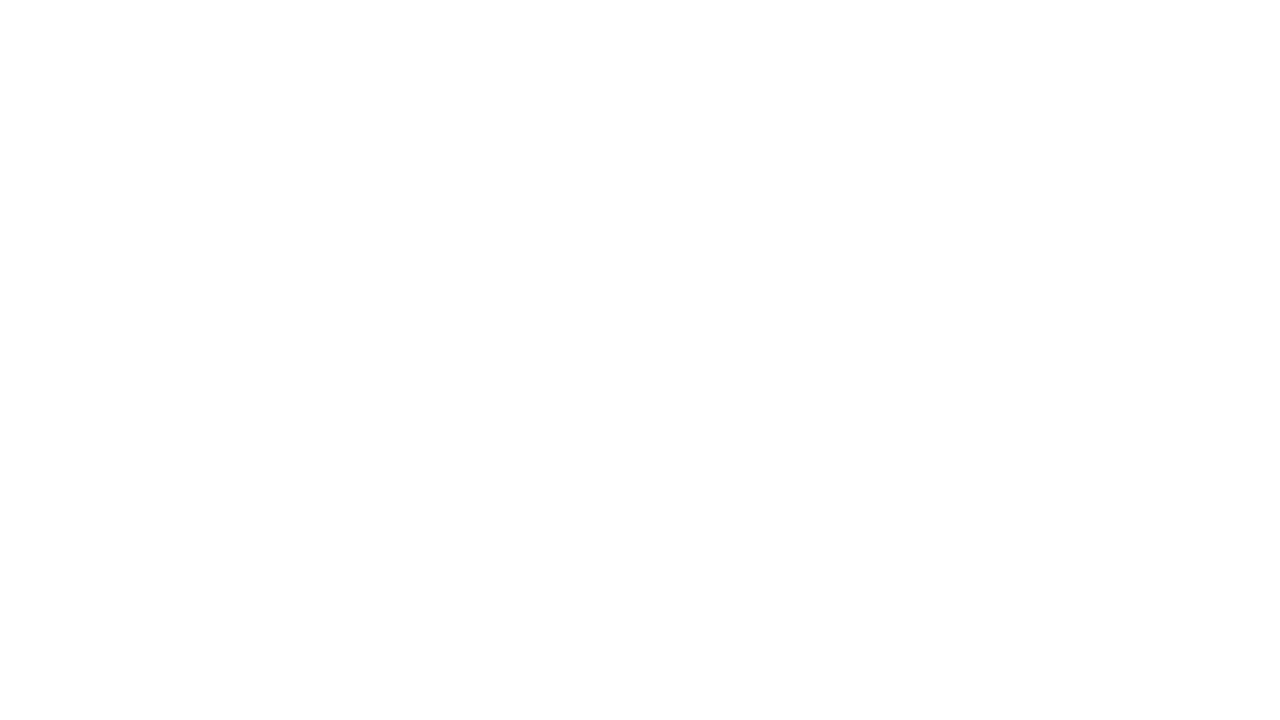
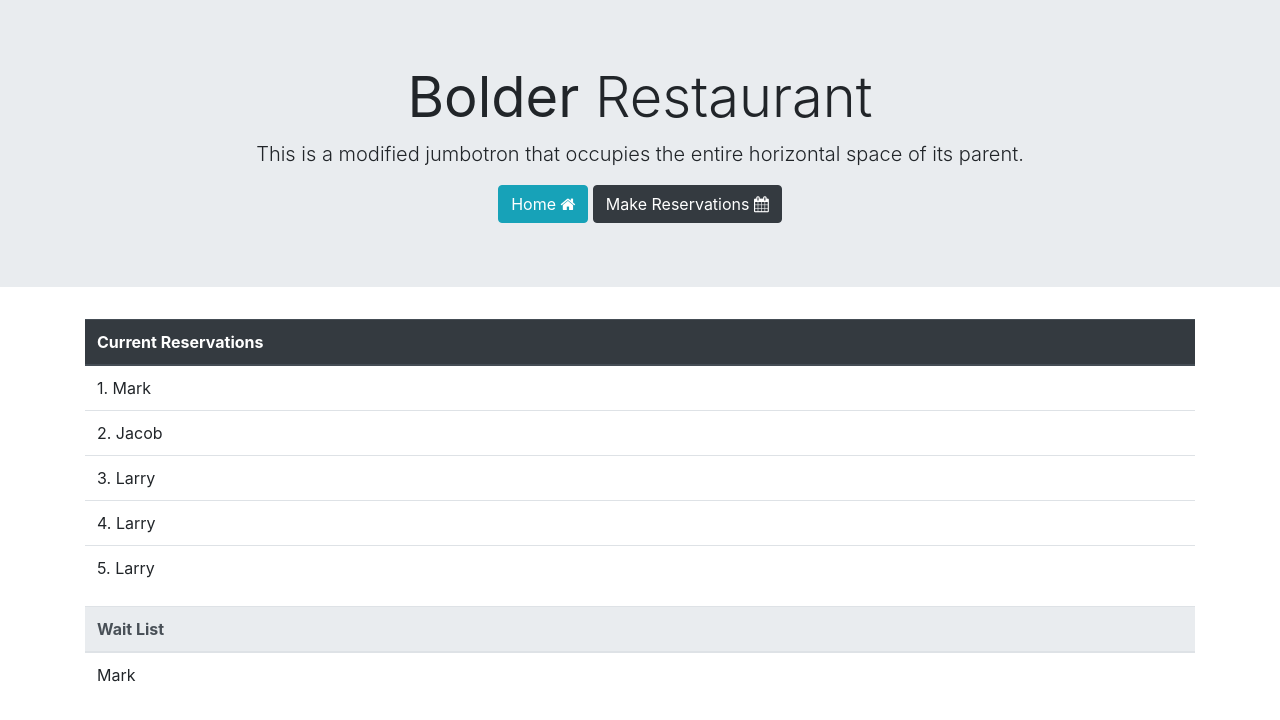
Before and after one commit to kacox1251/Bolder-Restaurant, a plain HTML site: page table.html in a window 1280 px wide. Drawn offline with nearby package versions, Linux system fonts and the light colour scheme.

Commit message:
style/format set up

```diff
--- a/index.html
+++ b/index.html
@@ -4,6 +4,7 @@
     <meta name="viewport" content="width=device-width, initial-scale=1.0">
     <meta http-equiv="X-UA-Compatible" content="ie=edge">
     <link rel="stylesheet" href="https://stackpath.bootstrapcdn.com/bootstrap/4.4.1/css/bootstrap.min.css" integrity="sha384-Vkoo8x4CGsO3+Hhxv8T/Q5PaXtkKtu6ug5TOeNV6gBiFeWPGFN9MuhOf23Q9Ifjh" crossorigin="anonymous">
+    <link href="https://stackpath.bootstrapcdn.com/font-awesome/4.7.0/css/font-awesome.min.css" rel="stylesheet" integrity="sha384-wvfXpqpZZVQGK6TAh5PVlGOfQNHSoD2xbE+QkPxCAFlNEevoEH3Sl0sibVcOQVnN" crossorigin="anonymous">
     <link rel="stylesheet" type="text/css" href="style.css">
     <script src="https://code.jquery.com/jquery-3.4.1.slim.min.js" integrity="sha384-J6qa4849blE2+poT4WnyKhv5vZF5SrPo0iEjwBvKU7imGFAV0wwj1yYfoRSJoZ+n" crossorigin="anonymous"></script>
     <script src="https://cdn.jsdelivr.net/npm/popper.js@1.16.0/dist/umd/popper.min.js" integrity="sha384-Q6E9RHvbIyZFJoft+2mJbHaEWldlvI9IOYy5n3zV9zzTtmI3UksdQRVvoxMfooAo" crossorigin="anonymous"></script>
@@ -12,11 +13,11 @@
 </head>
 <body>
     <div class="jumbotron jumbotron-fluid justify-center">
-        <div class="container justify-center">
-          <h1 id="header" class="display-4">Fluid jumbotron</h1>
+        <div id="jumbo" class="container justify-center">
+          <h1 id="header" class="display-4"><strong>Bolder</strong> Restaurant</h1>
           <p class="lead">This is a modified jumbotron that occupies the entire horizontal space of its parent.</p>
-          <a href="tables.html"><button type="button" class="btn btn-info">Info</button></a>
-          <a href="reservations.html"><button type="button" class="btn btn-dark">Dark</button></a>
+          <a href="table.html"><button type="button" class="btn btn-info">View Tables  <i class="fa fa-list-ul"></i></button></a>
+          <a href="reservations.html"><button type="button" class="btn btn-dark">Make Reservations  <i class="fa fa-calendar"></i></button></a>
         </div>
       </div>
 
--- a/style.css
+++ b/style.css
@@ -1,3 +1,8 @@
-#header {
-    color: blue
+#jumbo {
+    text-align: center;
 }
+
+#reshead {
+    width:100%;
+
+}
--- a/table.html
+++ b/table.html
@@ -0,0 +1,63 @@
+<html lang="en">
+<head>
+    <meta charset="UTF-8">
+    <meta name="viewport" content="width=device-width, initial-scale=1.0">
+    <meta http-equiv="X-UA-Compatible" content="ie=edge">
+    <link rel="stylesheet" href="https://stackpath.bootstrapcdn.com/bootstrap/4.4.1/css/bootstrap.min.css" integrity="sha384-Vkoo8x4CGsO3+Hhxv8T/Q5PaXtkKtu6ug5TOeNV6gBiFeWPGFN9MuhOf23Q9Ifjh" crossorigin="anonymous">
+    <link rel="stylesheet" type="text/css" href="style.css">
+    <link href="https://stackpath.bootstrapcdn.com/font-awesome/4.7.0/css/font-awesome.min.css" rel="stylesheet" integrity="sha384-wvfXpqpZZVQGK6TAh5PVlGOfQNHSoD2xbE+QkPxCAFlNEevoEH3Sl0sibVcOQVnN" crossorigin="anonymous">
+    <script src="https://code.jquery.com/jquery-3.4.1.slim.min.js" integrity="sha384-J6qa4849blE2+poT4WnyKhv5vZF5SrPo0iEjwBvKU7imGFAV0wwj1yYfoRSJoZ+n" crossorigin="anonymous"></script>
+    <script src="https://cdn.jsdelivr.net/npm/popper.js@1.16.0/dist/umd/popper.min.js" integrity="sha384-Q6E9RHvbIyZFJoft+2mJbHaEWldlvI9IOYy5n3zV9zzTtmI3UksdQRVvoxMfooAo" crossorigin="anonymous"></script>
+    <script src="https://stackpath.bootstrapcdn.com/bootstrap/4.4.1/js/bootstrap.min.js" integrity="sha384-wfSDF2E50Y2D1uUdj0O3uMBJnjuUD4Ih7YwaYd1iqfktj0Uod8GCExl3Og8ifwB6" crossorigin="anonymous"></script>
+    <title>Document</title>
+</head>
+<body>
+    <div class="jumbotron jumbotron-fluid justify-center">
+        <div id="jumbo" class="container justify-center">
+          <h1 id="header" class="display-4"><strong>Bolder</strong> Restaurant</h1>
+          <p class="lead">This is a modified jumbotron that occupies the entire horizontal space of its parent.</p>
+          <a href="index.html"><button type="button" class="btn btn-info">Home <i class="fa fa-home"></i></button></a>
+          <a href="reservations.html"><button type="button" class="btn btn-dark">Make Reservations  <i class="fa fa-calendar"></i></button></a>
+        </div>
+      </div>
+     <div class="container">
+      <table class="table">
+        <thead class="thead-dark">
+          <tr>
+            <th id="resHead" scope="col">Current Reservations</th>
+          </tr>
+        </thead>
+        <tbody>
+          <tr>
+            <td>1. Mark</td>
+          </tr>
+          <tr>
+            <td>2. Jacob</td>
+          </tr>
+          <tr>
+            <td>3. Larry</td>
+          </tr>
+          <tr>
+            <td>4. Larry</td>
+          </tr>
+          <tr>
+            <td>5. Larry</td>
+          </tr>
+        </tbody>
+      </table>
+
+      <table class="table">
+        <thead class="thead-light">
+          <tr>
+            <th scope="col">Wait List</th>
+          </tr>
+        </thead>
+        <tbody>
+          <tr>
+            <td>Mark</td>
+          </tr>
+        </tbody>
+      </table>
+    </div>
+</body>
+</html>
```
Also changed, not shown: reservations.html (+44 -0 lines).
